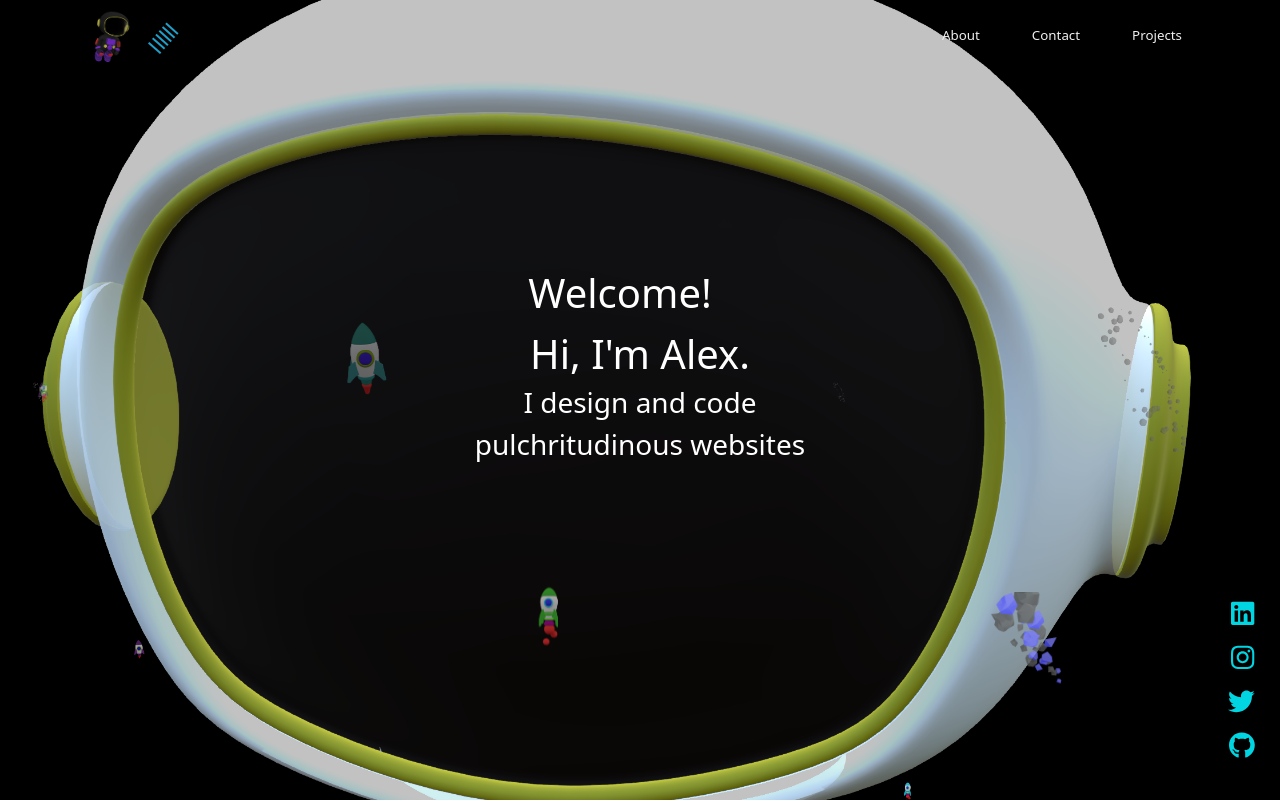
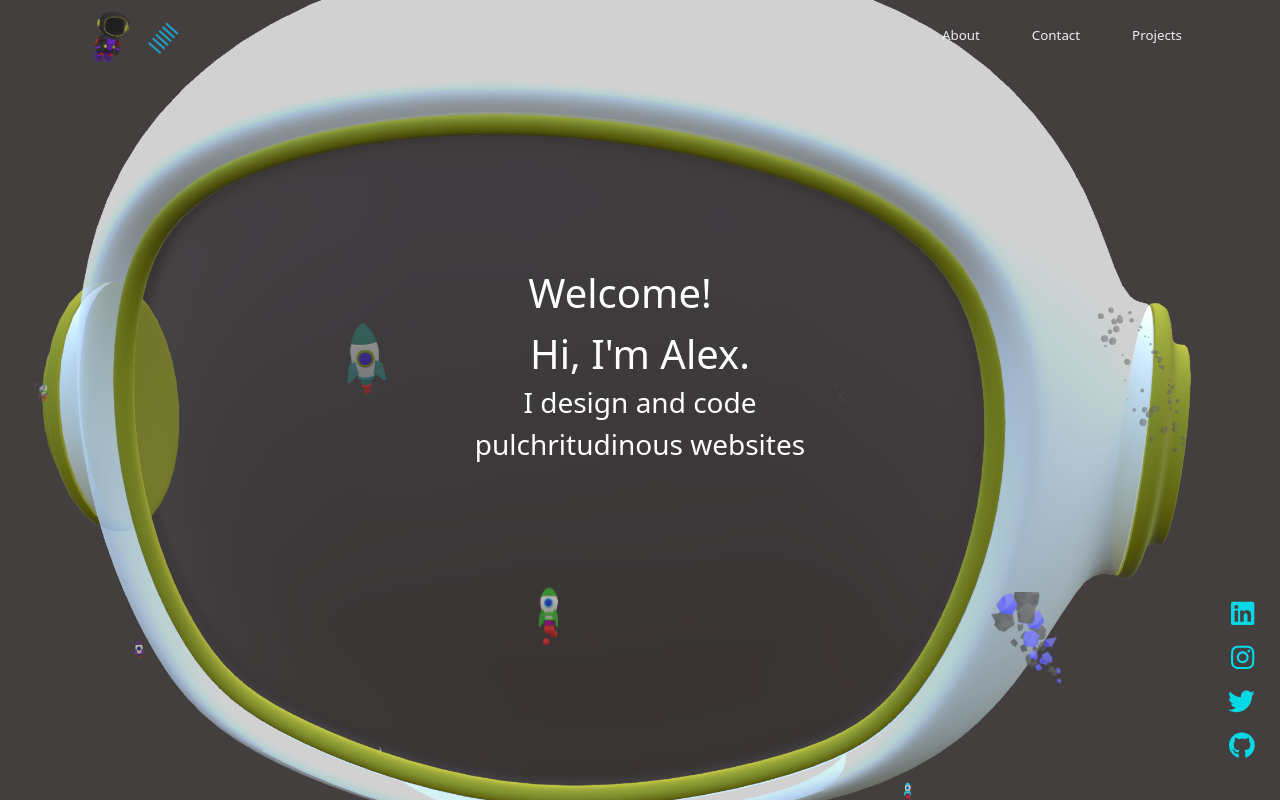
Before and after one commit to 4lexjandro/portfolio, a React (Create React App) app: page / in a window 1280 px wide. Built offline with nearby package versions, Linux system fonts and the light colour scheme.

Commit message:
changing background color

```diff
--- a/src/style.css
+++ b/src/style.css
@@ -531,14 +531,7 @@ padding: 20px; }
 
 
 
-.area{
-  background: #000000 !important;
-  background: -webkit-linear-gradient(to left, #5600a2, #850101) !important;
 
-  width: 100%;
-  height:100vh;
-
-}
 
 .helmet {
   width: 100%;
```
